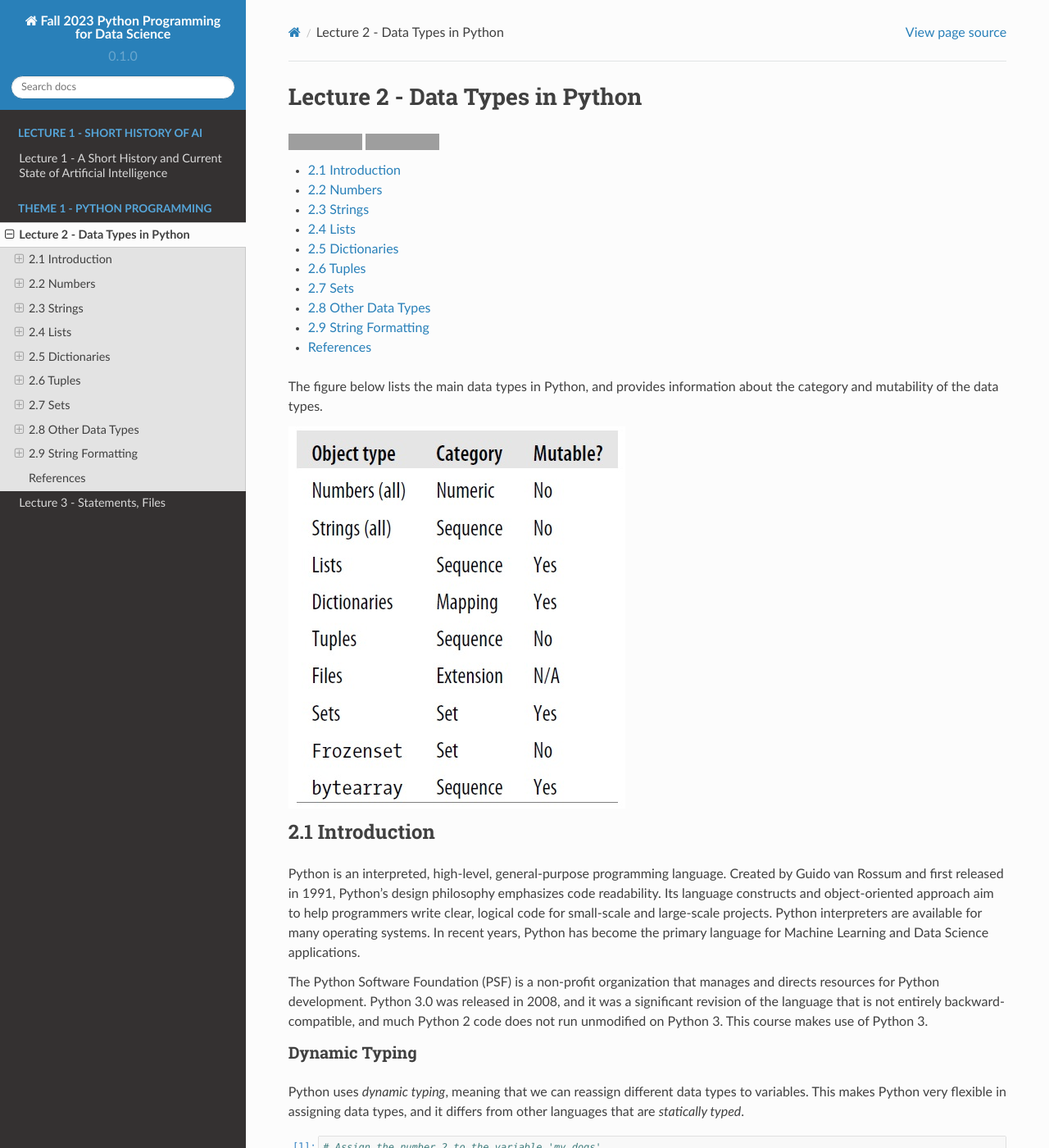
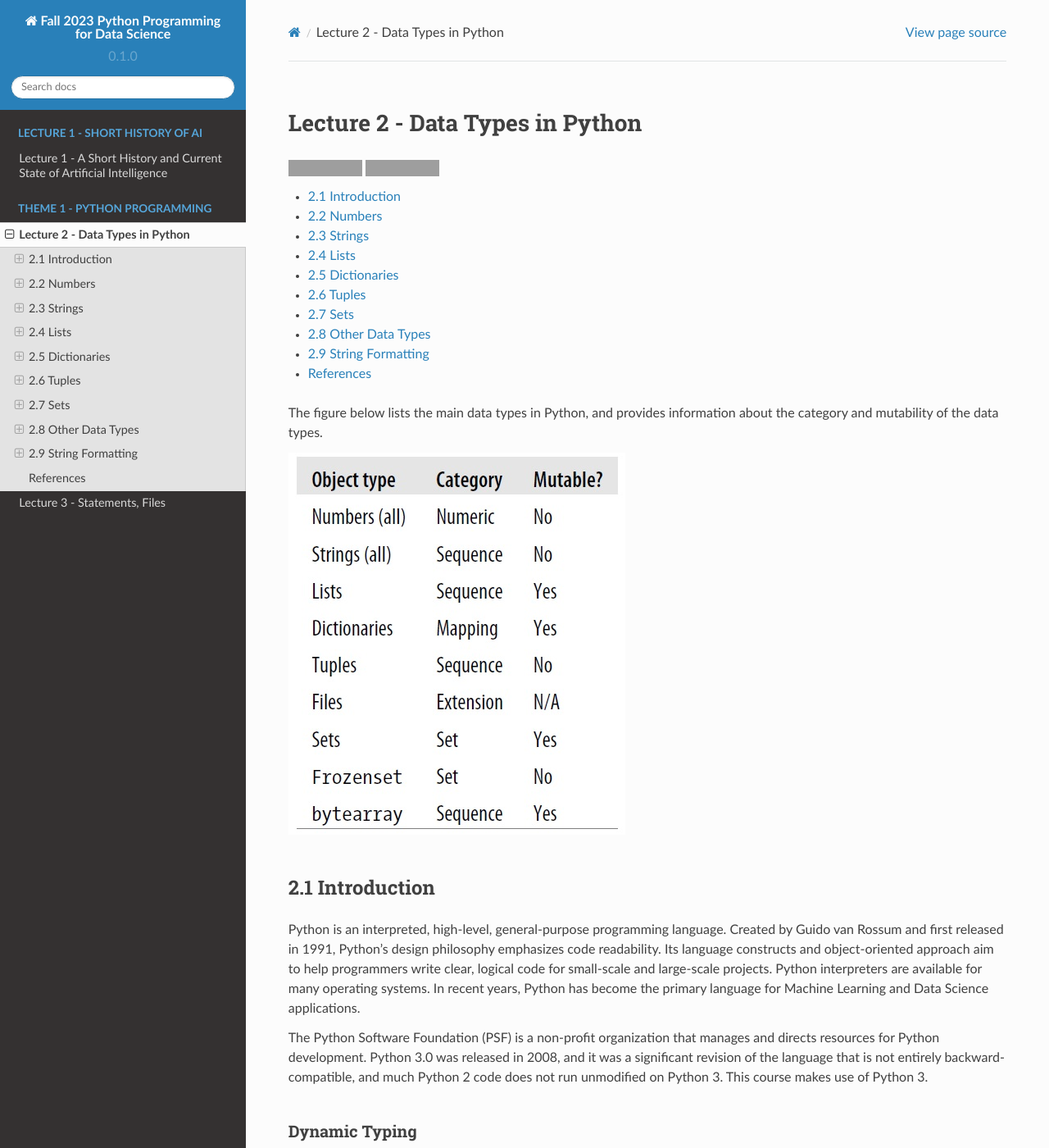
Before and after one commit to avakanski/Fall-2023-Python-Programming-for-Data-Science, a Sphinx documentation site: the page built from docs/Lectures/Theme_1-Python_Programming/Lecture_2-Data_Types_in_Python/Lecture_2-Data_Types.ipynb, in a window 1280 px wide and 1400 px high. Shown: the whole window at 82% size. Built offline with Sphinx 7.4.7 and the Read the Docs theme 2.0.0, drawn with Linux system fonts in a browser that asks for light colours; grey boxes are pictures that could not be loaded.

Commit message:
Update style.css

```diff
--- a/docs/_static/css/style.css
+++ b/docs/_static/css/style.css
@@ -21,3 +21,8 @@ p {
     font-size: 16px;
     margin: 0 0 12px;
 }
+
+/* Increase margin before headers */
+.rst-content h1, h2, h3, h4, h5, h6 {
+    margin-top: 2em; /
+}
```
